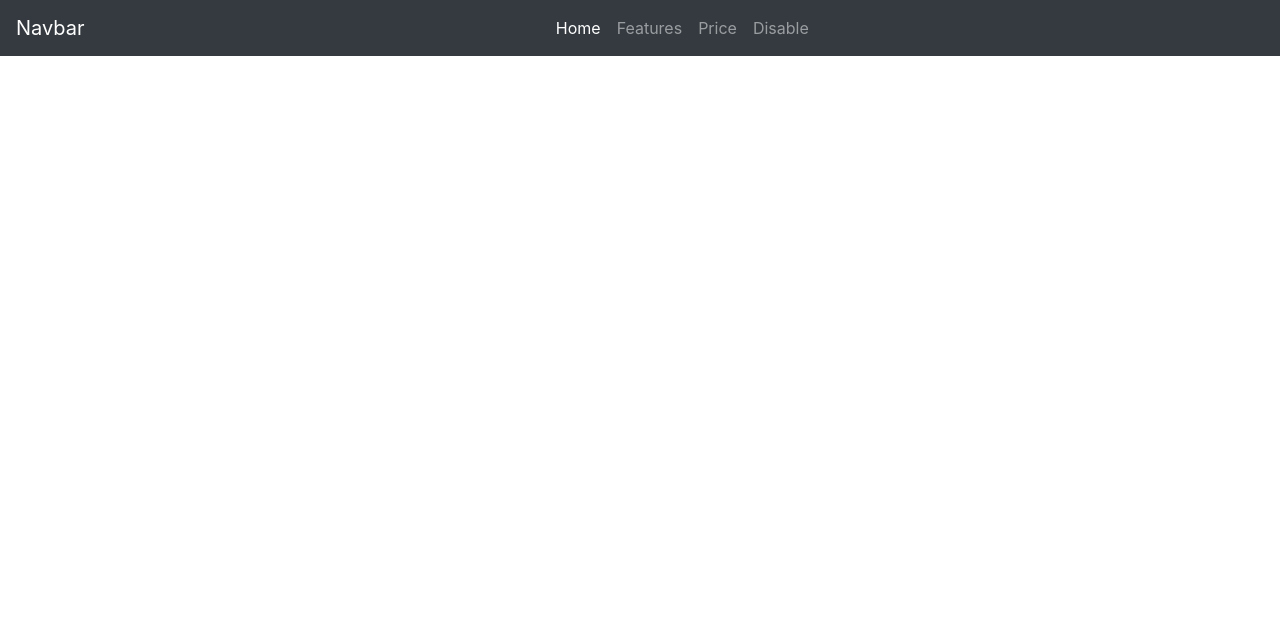
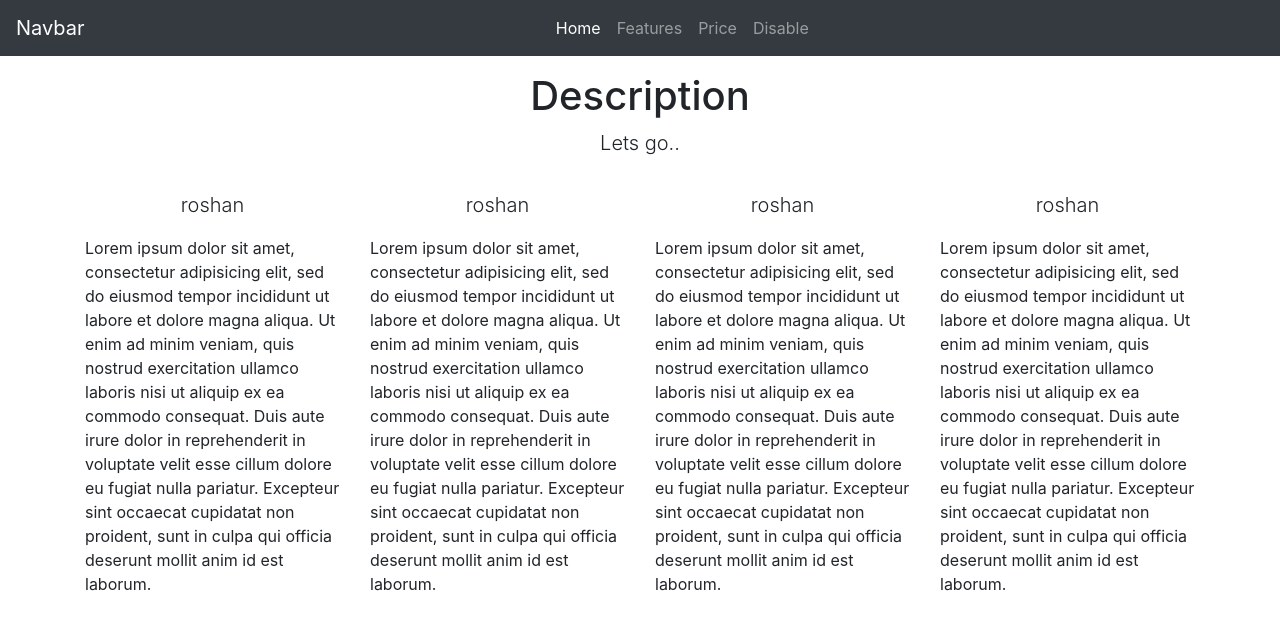
Before and after one commit to rosh22dissanayake/Navigation, a plain HTML site: page index.html in a window 1280 px wide. Drawn offline with nearby package versions, Linux system fonts and the light colour scheme.

Commit message:
Update index.html

```diff
--- a/index.html
+++ b/index.html
@@ -23,6 +23,65 @@
 </div>
  	</nav>
 
+	<div class="container mt-3 ">
+<div class="row">
+<div class="col-12">
+<h1 class= "text-center"> Description </h1>
+<p class= "text-center lead"> Lets go.. </p>
+</div>
+</div>
+
+<div class="row mt-3">
+
+<div class="col-12  col-sm-6 col-md-6 col-lg-3 col-xl-3">
+<p class= "text-center lead"> roshan </p>
+
+<p> Lorem ipsum dolor sit amet, consectetur adipisicing elit, sed do eiusmod
+tempor incididunt ut labore et dolore magna aliqua. Ut enim ad minim veniam,
+quis nostrud exercitation ullamco laboris nisi ut aliquip ex ea commodo
+consequat. Duis aute irure dolor in reprehenderit in voluptate velit esse
+cillum dolore eu fugiat nulla pariatur. Excepteur sint occaecat cupidatat non
+proident, sunt in culpa qui officia deserunt mollit anim id est laborum.</p>
+</div>
+
+
+<div class="col-12 col-sm-6 col-md-6 col-lg-3 col-xl-3">
+<p class= "text-center lead"> roshan </p>
+
+<p> Lorem ipsum dolor sit amet, consectetur adipisicing elit, sed do eiusmod
+tempor incididunt ut labore et dolore magna aliqua. Ut enim ad minim veniam,
+quis nostrud exercitation ullamco laboris nisi ut aliquip ex ea commodo
+consequat. Duis aute irure dolor in reprehenderit in voluptate velit esse
+cillum dolore eu fugiat nulla pariatur. Excepteur sint occaecat cupidatat non
+proident, sunt in culpa qui officia deserunt mollit anim id est laborum.</p>
+</div>
+
+
+<div class="col-12 col-sm-6 col-md-6 col-lg-3 col-xl-3">
+<p class= "text-center lead"> roshan </p>
+
+<p> Lorem ipsum dolor sit amet, consectetur adipisicing elit, sed do eiusmod
+tempor incididunt ut labore et dolore magna aliqua. Ut enim ad minim veniam,
+quis nostrud exercitation ullamco laboris nisi ut aliquip ex ea commodo
+consequat. Duis aute irure dolor in reprehenderit in voluptate velit esse
+cillum dolore eu fugiat nulla pariatur. Excepteur sint occaecat cupidatat non
+proident, sunt in culpa qui officia deserunt mollit anim id est laborum.</p>
+</div>
+
+
+<div class="col-12 col-sm-6 col-md-6 col-lg-3 col-xl-3">
+<p class= "text-center lead"> roshan </p>
+
+<p> Lorem ipsum dolor sit amet, consectetur adipisicing elit, sed do eiusmod
+tempor incididunt ut labore et dolore magna aliqua. Ut enim ad minim veniam,
+quis nostrud exercitation ullamco laboris nisi ut aliquip ex ea commodo
+consequat. Duis aute irure dolor in reprehenderit in voluptate velit esse
+cillum dolore eu fugiat nulla pariatur. Excepteur sint occaecat cupidatat non
+proident, sunt in culpa qui officia deserunt mollit anim id est laborum.</p>
+</div>
+</div>
+</div>
+
 
 
  	<script src="https://code.jquery.com/jquery-3.5.1.slim.min.js" integrity="sha384-DfXdz2htPH0lsSSs5nCTpuj/zy4C+OGpamoFVy38MVBnE+IbbVYUew+OrCXaRkfj" crossorigin="anonymous"></script>
```
